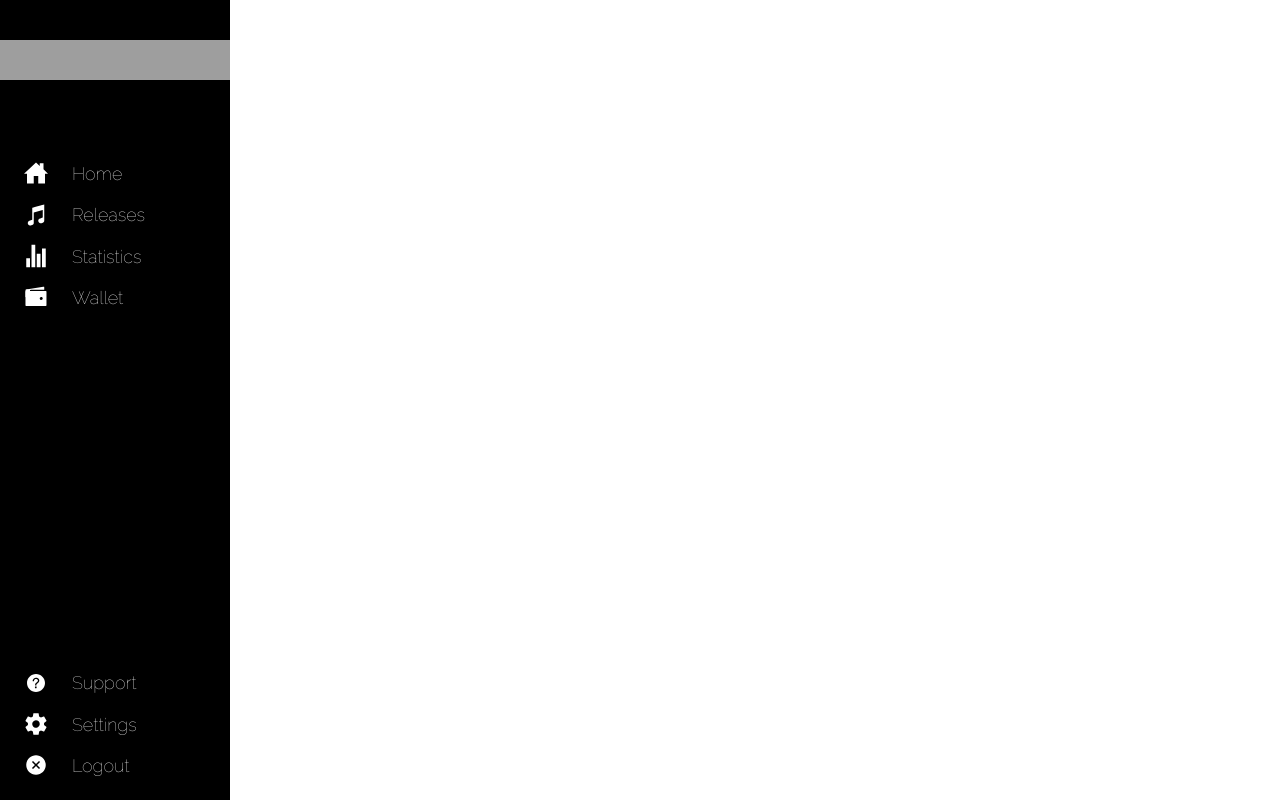
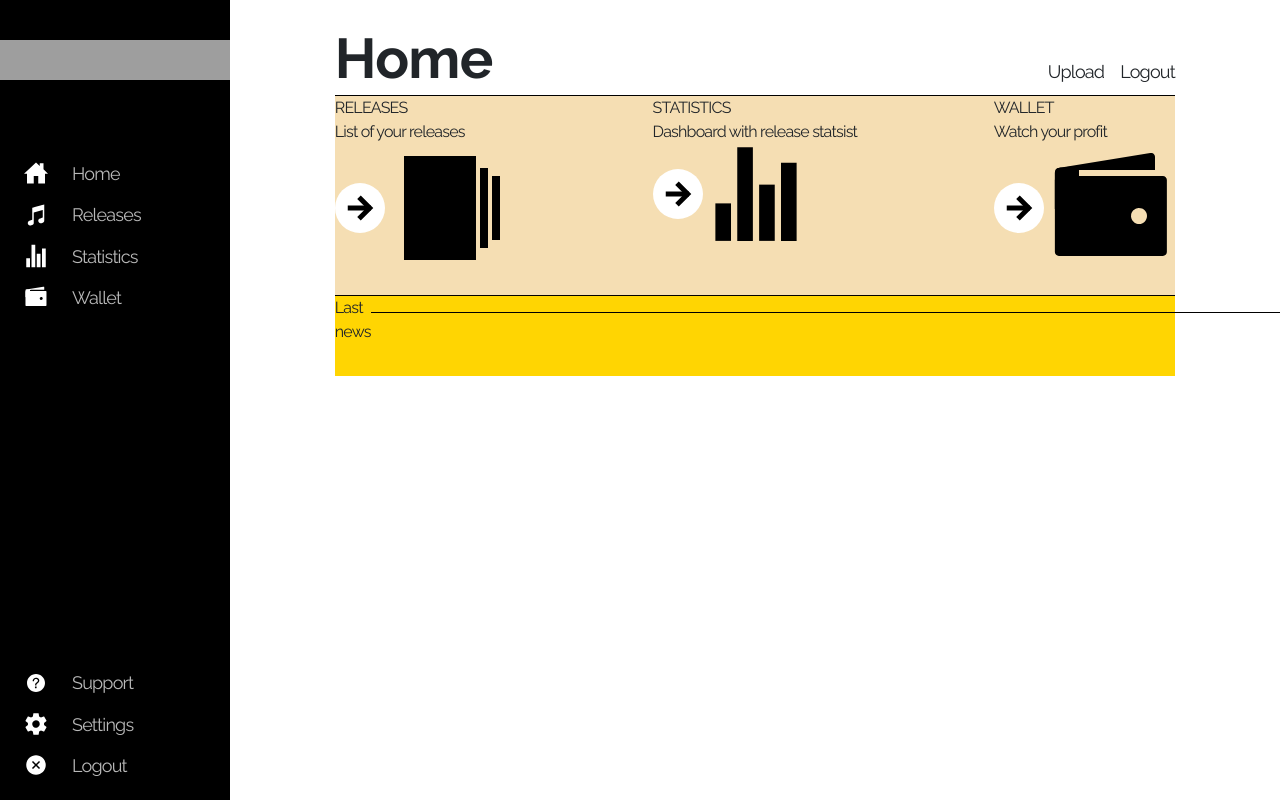
Before and after one commit to nstuPlyaskin/labelWebsite, a Django app: page /home/ in a window 1280 px wide. Run offline with Django 5.2, Linux system fonts and the light colour scheme; grey boxes are pictures that could not be loaded.

Commit message:
Added: homepage header
Added: homepage header for lk with category name and 2 buttons - upload & logout
Added: small fixes login page

```diff
--- a/labelWebsite/home/static/home/css/home.css
+++ b/labelWebsite/home/static/home/css/home.css
@@ -32,9 +32,10 @@
         margin-left: 0;
 
         font-family: 'Raleway';
-        color: white;
+        color: rgb(185, 185, 185);
         font-size: 2.25vh;
-        font-weight: lighter;
+        font-weight: normal;
+        letter-spacing: -0.1vh;
 
         background: black;
         overflow: hidden;
@@ -80,7 +81,8 @@
         }
 
         #lnk-home:hover, #lnk-releases:hover, #lnk-statistics:hover, #lnk-wallet:hover, #lnk-support:hover, #lnk-settings:hover, #lnk-logout:hover{
-            font-weight: normal;
+            font-weight: bold;
+            color: white;
             border-right: solid 2.25vh #FFD502;
         }
 
@@ -96,6 +98,13 @@
 
     /* rightside content section */
     #content-section{
+        position: relative;
+        display: flex;
+        justify-content: flex-start;
+        flex-direction: column;
+        align-content: stretch;
+        align-items: center;
+
         width: 100%;
         height: 100vh;
 
@@ -106,7 +115,105 @@
         font-family: 'Raleway';
 
         background: white;
+        overflow: hidden;
     }
+
+        /* header with category name and upload & logout buttons */
+        #header-frame{
+            position: relative;
+            display: flex;
+
+            flex-direction: row;
+            align-content: center;
+            justify-content: space-between;
+            align-items: baseline;
+
+            width: 80%;
+            height: 12vh;
+
+            letter-spacing: -0.1vh;
+
+            border-bottom: solid 0.05vh black;
+            border-spacing: 5vh;
+            background: white;
+
+            cursor: default;
+        }
+
+            #header-text{
+                margin-top: 2vh;
+                font-size: 7vh;
+                font-weight: bold;
+            }
+
+            #header-buttons{
+                position: relative;
+                display: flex;
+
+                flex-direction: row;
+                align-content: center;
+            }
+
+                #header-button1, #header-button2{
+                    font-size: 2.25vh;
+                    font-weight: normal;
+
+                    cursor: pointer;
+
+                    transition: 0.25s;
+                }
+
+                #header-button1{
+                    margin-right: 2vh;
+                }
+
+                #header-button1:hover, #header-button2:hover{
+                    font-weight: bold;
+                }
+        /* frame with 3 buttons */
+        #nav-frame{
+            position: relative;
+            display: flex;
+
+            flex-direction: row;
+            align-content: center;
+            justify-content: space-between;
+            align-items: baseline;
+
+            width: 80%;
+            height: 25vh;
+
+            letter-spacing: -0.1vh;
+
+            border-bottom: solid 0.05vh black;
+            border-spacing: 5vh;
+            background: white;
+
+            cursor: default;
+            background: wheat;
+        }
+
+        /* frame splitter between upper part of website and with news from db */
+        #news-splitter{
+            position: relative;
+            display: flex;
+
+            flex-direction: row;
+            align-content: center;
+            justify-content: space-between;
+            align-items: baseline;
+
+            width: 80%;
+            height: 10vh;
+
+            letter-spacing: -0.1vh;
+
+            border-spacing: 5vh;
+            background: white;
+
+            cursor: default;
+            background: #FFD502;
+        }
 
 
 /* For Mobile Resolution */
--- a/labelWebsite/home/templates/home/home.html
+++ b/labelWebsite/home/templates/home/home.html
@@ -1,21 +1,8 @@
+{% extends 'home/layout.html' %}
 {% load static %}
-<!DOCTYPE html>
-<html lang="ru">
-<head>
-    <meta charset="UTF-8">
-    <meta name="viewport" content="width=device-width, initial-scale=1.0">
-    <link rel="stylesheet" href="{% static 'home/css/home.css' %}">
-    <link rel="preconnect" href="https://fonts.googleapis.com">
-    <link rel="preconnect" href="https://fonts.gstatic.com" crossorigin>
-    <link href="https://fonts.googleapis.com/css2?family=Raleway:ital,wght@0,100..900;1,100..900&display=swap" rel="stylesheet">
-    <link href="https://cdn.jsdelivr.net/npm/bootstrap@5.3.2/dist/css/bootstrap.min.css" rel="stylesheet">
-    <title>Home</title>
-</head>
-<body>
-    <!-- main section -->
-    <section id="main-section">
 
 <!-- leftside menu section -->
+    {% block menu-section %}
             <section id="menu-section">
                 <img id="logo-img"src="{% static 'home/img/logoText.svg' %}" alt="Image"></img>
                 <img id="small-logo-img"src="{% static 'home/img/logoSmall.svg' %}" alt="Image"></img>
@@ -29,11 +16,58 @@
                 <div id="lnk-settings"><img id="icon-nav" src="{% static 'home/img/icoSettings.svg' %}"></img>Settings</div>
                 <div id="lnk-logout"><img id="icon-nav" src="{% static 'home/img/icoLogout.svg' %}"></img>Logout</div>
             </section>
+    {% endblock %}
+
 
 <!-- rightside content section -->
+    {% block homepage-section %}
         <section id="content-section">
 
+            <!-- header with selected category on leftside and button upload & logout on rightside -->
+            <div id="header-frame">
+                <div id="header-text">Home</div>
+
+                <div id="header-buttons">
+                    <div id="header-button1">Upload</div>
+                    <div id="header-button2">Logout</div>
+                </div>
+
+            </div>
+
+            <!-- navigation big plates on middle of the screen -->
+            <div id="nav-frame">
+
+                <!-- first plate: releases -->
+                <div id="nav-releases">
+                    <div id="nav-release-title">RELEASES</div>
+                    <div id="nav-release-text">List of your releases</div>
+                    <img id="nav-release-button" src="{% static 'home/img/homeArrow.svg' %}"></img>
+                    <img id="nav-release-button" src="{% static 'home/img/homeReleases.svg' %}"></img>
+                </div>
+
+                <!-- second plate: statistics -->
+                <div id="nav-stats">
+                    <div id="nav-release-title">STATISTICS</div>
+                    <div id="nav-release-text">Dashboard with release statsist</div>
+                    <img id="nav-release-button" src="{% static 'home/img/homeArrow.svg' %}"></img>
+                    <img id="nav-release-button" src="{% static 'home/img/homeStats.svg' %}"></img>
+                </div>
+
+                <!-- third plate: wallet -->
+                <div id="nav-wallet">
+                    <div id="nav-release-title">WALLET</div>
+                    <div id="nav-release-text">Watch your profit</div>
+                    <img id="nav-release-button" src="{% static 'home/img/homeArrow.svg' %}"></img>
+                    <img id="nav-release-button" src="{% static 'home/img/homeWallet.svg' %}"></img>
+                </div>
+
+            </div>
+
+            <!-- last news category splitter with long line -->
+            <div id="news-splitter">
+                <div id="news-text">Last news</div>
+                <img id="news-line" src="{% static 'home/img/homeLine.svg' %}"></img>
+            </div>
+
         </section>
-    </section>
-</body>
-</html>
+    {% endblock %}
--- /dev/null
+++ b/labelWebsite/home/templates/home/layout.html
@@ -0,0 +1,27 @@
+{% load static %}
+<!DOCTYPE html>
+<html lang="ru">
+<head>
+    <meta charset="UTF-8">
+    <meta name="viewport" content="width=device-width, initial-scale=1.0">
+    <link rel="stylesheet" href="{% static 'home/css/home.css' %}">
+    <link rel="preconnect" href="https://fonts.googleapis.com">
+    <link rel="preconnect" href="https://fonts.gstatic.com" crossorigin>
+    <link href="https://fonts.googleapis.com/css2?family=Raleway:ital,wght@0,100..900;1,100..900&display=swap" rel="stylesheet">
+    <link href="https://cdn.jsdelivr.net/npm/bootstrap@5.3.2/dist/css/bootstrap.min.css" rel="stylesheet">
+    <title>Home</title>
+</head>
+<body>
+    <!-- main section -->
+    <section id="main-section">
+
+        <!-- leftside menu section -->
+        {% block menu-section %}
+        {% endblock %}
+
+        <!-- rightside homepage section -->
+        {% block homepage-section %}
+        {% endblock %}
+    </section>
+</body>
+</html>
--- a/labelWebsite/main/static/main/css/main.css
+++ b/labelWebsite/main/static/main/css/main.css
@@ -51,6 +51,7 @@
         background: #252525;
 
         font-family: 'Raleway';
+        cursor: default;
     }
 
         #login-fields{
```
Also changed, not shown: labelWebsite/home/static/home/img/homeArrow.svg (added), labelWebsite/home/static/home/img/homeLine.svg (added), labelWebsite/home/static/home/img/homeReleases.svg (added), labelWebsite/home/static/home/img/homeStats.svg (added), labelWebsite/home/static/home/img/homeWallet.svg (added). Lines whose indentation alone changed are shown as unchanged.
